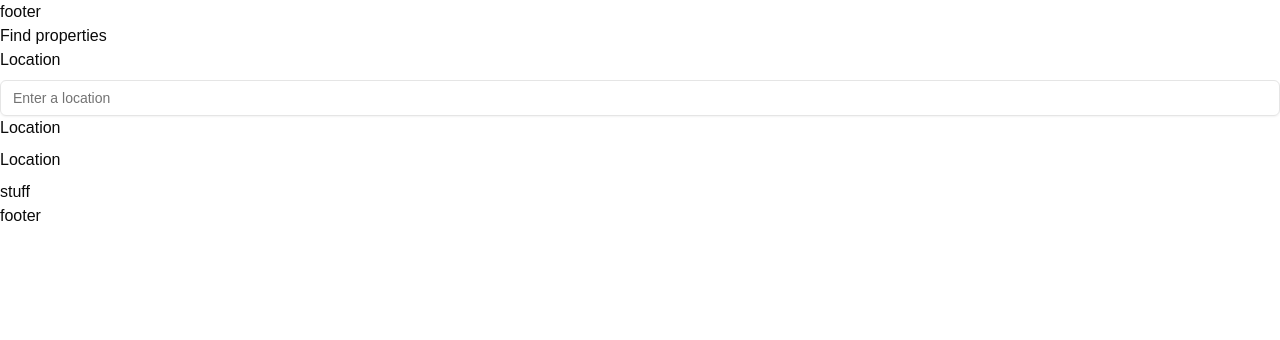
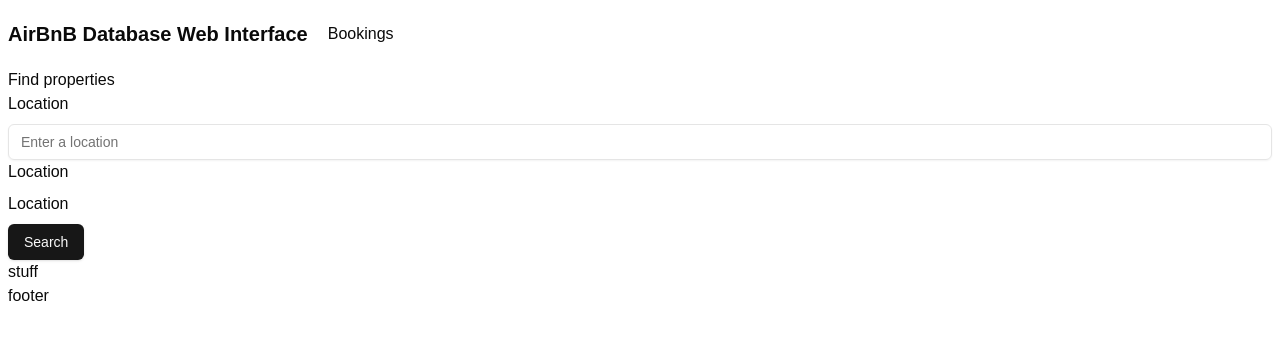
Before and after one commit to 2trill2code/db-mongodb, a Next.js app: page / in a window 1280 px wide. Shown: the top 340 px of the page. Built offline with nearby package versions, Linux system fonts and the light colour scheme.

Commit message:
add button shadcn, edit tailwind.conf and home

```diff
--- a/package.json
+++ b/package.json
@@ -10,6 +10,7 @@
   },
   "dependencies": {
     "@radix-ui/react-icons": "^1.3.0",
+    "@radix-ui/react-slot": "^1.1.0",
     "class-variance-authority": "^0.7.0",
     "clsx": "^2.1.1",
     "lucide-react": "^0.453.0",
--- a/src/app/globals.css
+++ b/src/app/globals.css
@@ -10,6 +10,19 @@ body {
   .text-balance {
     text-wrap: balance;
   }
+}
+
+.container {
+  @apply w-full               /*  < 480px  */
+  mx-auto
+  px-2
+
+  xs:max-w-screen-xs   /* >= 480px  */
+  sm:max-w-screen-sm   /* >= 640px  */
+  md:max-w-screen-md   /* >= 768px  */
+  lg:max-w-screen-lg   /* >= 1024px */
+  xl:max-w-screen-xl   /* >= 1280px */
+  2xl:max-w-screen-2xl /* >= 1536px */;
 }
 
 @layer base {
--- a/src/app/page.tsx
+++ b/src/app/page.tsx
@@ -1,22 +1,38 @@
 "use client";
 
-import Image from "next/image";
 import { Input } from "@/components/ui/input";
+import { Button } from "@/components/ui/button";
 
 export default function Home() {
-  return <main>
+  return (
+    <main className="container">
       <section>
         <h2>Find properties</h2>
         <form action="">
           <div>
-          <label htmlFor="location" className="block mb-2">Location</label>
-          <Input id="location" onChange={() => {console.log("damn peggy")}} placeholder="Enter a location"/>
+            <label htmlFor="location" className="block mb-2">
+              Location
+            </label>
+            <Input
+              id="location"
+              onChange={() => {
+                console.log("damn peggy");
+              }}
+              placeholder="Enter a location"
+            />
           </div>
           <div>
-          <label htmlFor="type" className="block mb-2">Location</label>
+            <label htmlFor="type" className="block mb-2">
+              Location
+            </label>
           </div>
           <div>
-          <label htmlFor="bedrooms" className="block mb-2">Location</label>
+            <label htmlFor="bedrooms" className="block mb-2">
+              Location
+            </label>
+          </div>
+          <div>
+            <Button>Search</Button>
           </div>
         </form>
       </section>
@@ -24,4 +40,5 @@ export default function Home() {
         <h2>stuff</h2>
       </section>
     </main>
+  );
 }
--- a/src/components/Footer.tsx
+++ b/src/components/Footer.tsx
@@ -1,7 +1,7 @@
 export default function Footer() {
-    return (
-        <footer>
-            <p>footer</p>
-        </footer>
-    )
+  return (
+    <footer className="container">
+      <p>footer</p>
+    </footer>
+  );
 }
--- a/src/components/Header.tsx
+++ b/src/components/Header.tsx
@@ -1,7 +1,14 @@
+import Link from "next/link";
+
 export default function Header() {
-    return (
-        <header>
-            <p>footer</p>
-        </header>
-    )
+  return (
+    <header className="container p-5 flex items-center gap-5">
+      <h1 className="text-xl font-semibold">AirBnB Database Web Interface</h1>
+      <div className="flex gap-3">
+        <Link href="/stuff" className="hover:underline">
+          Bookings
+        </Link>
+      </div>
+    </header>
+  );
 }
--- /dev/null
+++ b/src/components/ui/button.tsx
@@ -0,0 +1,57 @@
+import * as React from "react"
+import { Slot } from "@radix-ui/react-slot"
+import { cva, type VariantProps } from "class-variance-authority"
+
+import { cn } from "@/lib/utils"
+
+const buttonVariants = cva(
+  "inline-flex items-center justify-center whitespace-nowrap rounded-md text-sm font-medium transition-colors focus-visible:outline-none focus-visible:ring-1 focus-visible:ring-ring disabled:pointer-events-none disabled:opacity-50",
+  {
+    variants: {
+      variant: {
+        default:
+          "bg-primary text-primary-foreground shadow hover:bg-primary/90",
+        destructive:
+          "bg-destructive text-destructive-foreground shadow-sm hover:bg-destructive/90",
+        outline:
+          "border border-input bg-background shadow-sm hover:bg-accent hover:text-accent-foreground",
+        secondary:
+          "bg-secondary text-secondary-foreground shadow-sm hover:bg-secondary/80",
+        ghost: "hover:bg-accent hover:text-accent-foreground",
+        link: "text-primary underline-offset-4 hover:underline",
+      },
+      size: {
+        default: "h-9 px-4 py-2",
+        sm: "h-8 rounded-md px-3 text-xs",
+        lg: "h-10 rounded-md px-8",
+        icon: "h-9 w-9",
+      },
+    },
+    defaultVariants: {
+      variant: "default",
+      size: "default",
+    },
+  }
+)
+
+export interface ButtonProps
+  extends React.ButtonHTMLAttributes<HTMLButtonElement>,
+    VariantProps<typeof buttonVariants> {
+  asChild?: boolean
+}
+
+const Button = React.forwardRef<HTMLButtonElement, ButtonProps>(
+  ({ className, variant, size, asChild = false, ...props }, ref) => {
+    const Comp = asChild ? Slot : "button"
+    return (
+      <Comp
+        className={cn(buttonVariants({ variant, size, className }))}
+        ref={ref}
+        {...props}
+      />
+    )
+  }
+)
+Button.displayName = "Button"
+
+export { Button, buttonVariants }
--- a/tailwind.config.ts
+++ b/tailwind.config.ts
@@ -10,53 +10,99 @@ const config: Config = {
   theme: {
     extend: {
       colors: {
-  			background: 'hsl(var(--background))',
-  			foreground: 'hsl(var(--foreground))',
+        background: "hsl(var(--background))",
+        foreground: "hsl(var(--foreground))",
         card: {
-  				DEFAULT: 'hsl(var(--card))',
-  				foreground: 'hsl(var(--card-foreground))'
+          DEFAULT: "hsl(var(--card))",
+          foreground: "hsl(var(--card-foreground))",
         },
         popover: {
-  				DEFAULT: 'hsl(var(--popover))',
-  				foreground: 'hsl(var(--popover-foreground))'
+          DEFAULT: "hsl(var(--popover))",
+          foreground: "hsl(var(--popover-foreground))",
         },
         primary: {
-  				DEFAULT: 'hsl(var(--primary))',
-  				foreground: 'hsl(var(--primary-foreground))'
+          DEFAULT: "hsl(var(--primary))",
+          foreground: "hsl(var(--primary-foreground))",
         },
         secondary: {
-  				DEFAULT: 'hsl(var(--secondary))',
-  				foreground: 'hsl(var(--secondary-foreground))'
+          DEFAULT: "hsl(var(--secondary))",
+          foreground: "hsl(var(--secondary-foreground))",
         },
         muted: {
-  				DEFAULT: 'hsl(var(--muted))',
-  				foreground: 'hsl(var(--muted-foreground))'
+          DEFAULT: "hsl(var(--muted))",
+          foreground: "hsl(var(--muted-foreground))",
         },
         accent: {
-  				DEFAULT: 'hsl(var(--accent))',
-  				foreground: 'hsl(var(--accent-foreground))'
+          DEFAULT: "hsl(var(--accent))",
+          foreground: "hsl(var(--accent-foreground))",
         },
         destructive: {
-  				DEFAULT: 'hsl(var(--destructive))',
-  				foreground: 'hsl(var(--destructive-foreground))'
+          DEFAULT: "hsl(var(--destructive))",
+          foreground: "hsl(var(--destructive-foreground))",
         },
-  			border: 'hsl(var(--border))',
-  			input: 'hsl(var(--input))',
-  			ring: 'hsl(var(--ring))',
+        border: "hsl(var(--border))",
+        input: "hsl(var(--input))",
+        ring: "hsl(var(--ring))",
         chart: {
-  				'1': 'hsl(var(--chart-1))',
-  				'2': 'hsl(var(--chart-2))',
-  				'3': 'hsl(var(--chart-3))',
-  				'4': 'hsl(var(--chart-4))',
-  				'5': 'hsl(var(--chart-5))'
-  			}
+          "1": "hsl(var(--chart-1))",
+          "2": "hsl(var(--chart-2))",
+          "3": "hsl(var(--chart-3))",
+          "4": "hsl(var(--chart-4))",
+          "5": "hsl(var(--chart-5))",
+        },
       },
       borderRadius: {
-  			lg: 'var(--radius)',
-  			md: 'calc(var(--radius) - 2px)',
-  			sm: 'calc(var(--radius) - 4px)'
-  		}
-  	}
+        lg: "var(--radius)",
+        md: "calc(var(--radius) - 2px)",
+        sm: "calc(var(--radius) - 4px)",
+      },
+      fontFamily: {
+        heading: [
+          '"Inter"',
+          "system-ui",
+          "-apple-system",
+          "BlinkMacSystemFont",
+          '"Segoe UI"',
+          "Roboto",
+          '"Helvetica Neue"',
+          "Arial",
+          '"Noto Sans"',
+          "sans-serif",
+          '"Apple Color Emoji"',
+          '"Segoe UI Emoji"',
+          '"Segoe UI Symbol"',
+          '"Noto Color Emoji"',
+        ],
+        body: [
+          '"Inter"',
+          "system-ui",
+          "-apple-system",
+          "BlinkMacSystemFont",
+          '"Segoe UI"',
+          "Roboto",
+          '"Helvetica Neue"',
+          "Arial",
+          '"Noto Sans"',
+          "sans-serif",
+          '"Apple Color Emoji"',
+          '"Segoe UI Emoji"',
+          '"Segoe UI Symbol"',
+          '"Noto Color Emoji"',
+        ],
+      },
+      fontSize: {
+        "3xs": "0.25rem",
+        "2xs": "0.5rem",
+      },
+      screens: {
+        xs: "480px",
+        sm: "640px",
+        md: "768px",
+        lg: "1024px",
+        xl: "1280px",
+        "2xl": "1536px",
+      },
+    },
   },
   plugins: [require("tailwindcss-animate")],
 };
```
Also changed, not shown: components.json, 2 other files (tests, documents, lock files or other folders). Lines whose indentation alone changed are shown as unchanged.
